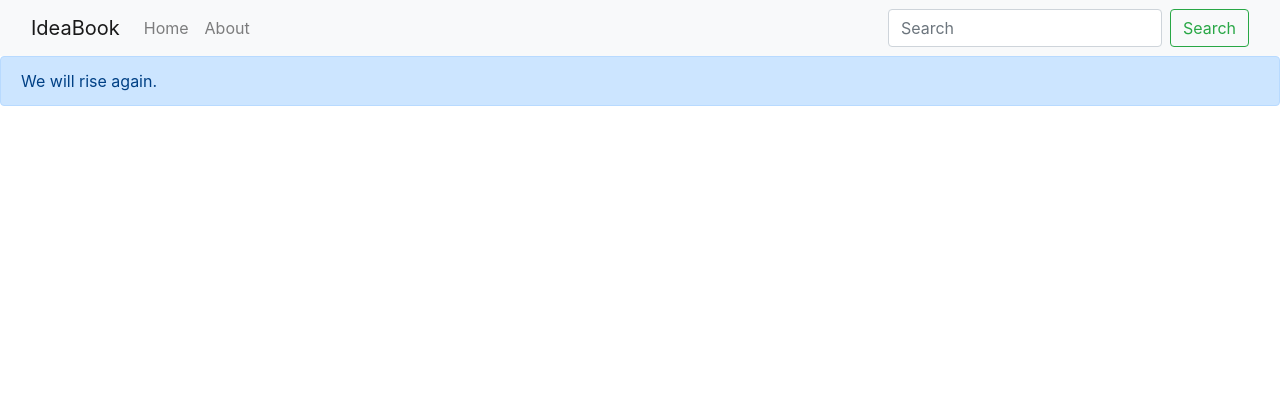
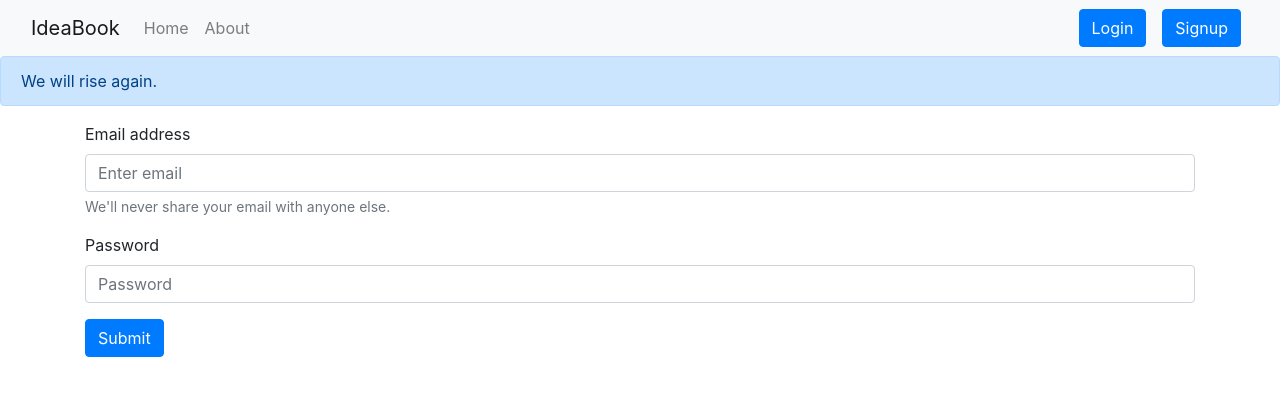
Before and after one commit to iamshivakhatri/Ideabook, a React (Create React App) app: page /login in a window 1280 px wide. Shown: the top 396 px of the page. Built offline with nearby package versions, Linux system fonts and the light colour scheme.

Commit message:
Added login component and connected with backend, use navigate from login.

```diff
--- a/src/App.js
+++ b/src/App.js
@@ -5,6 +5,8 @@
 import { BrowserRouter as Router, Routes, Route } from "react-router-dom";
 import NoteState from "./context/notes/NoteState";
 import Alert from "./Components/Alert";
+import Signup from "./Components/Signup";
+import Login from "./Components/Login";
 
 
 
@@ -26,6 +28,9 @@
               }
             />
             <Route path="/About" element={<About />} />
+            <Route path="/login" element={<Login/>} />
+            <Route path="/signup" element={<Signup />} />
+
 
           </Routes>
           </div>
--- /dev/null
+++ b/src/Components/Login.js
@@ -0,0 +1,72 @@
+import React, { useState } from "react";
+import {useNavigate} from 'react-router-dom';
+
+const Login = () =>  {
+  const [credentials, setCredentials] = useState({ email: "", password: "" });
+  let navigate = useNavigate();
+  const handleSubmit = async (e) => {
+    e.preventDefault();
+    //localhost:5000/api/auth/login
+    const response = await fetch("http://localhost:5000/api/auth/login", {
+      method: "POST",
+      headers: {
+        "Content-Type": "application/json",
+      },
+      body: JSON.stringify({
+        email: credentials.email,
+        password: credentials.password,
+      }),
+    });
+
+    //Logic to add in the client
+    const json = await response.json();
+    console.log(json);
+    if(json.success){
+        localStorage.setItem('token', json.authtoken);
+        navigate("/");
+    }
+  };
+  const onChange = (e) => {
+    setCredentials({ ...credentials, [e.target.name]: e.target.value });
+  };
+  return (
+    <div>
+      <form onSubmit={handleSubmit}>
+        <div className="form-group">
+          <label htmlFor="exampleInputEmail1">Email address</label>
+          <input
+            onChange={onChange}
+            type="email"
+            className="form-control"
+            name="email"
+            id="email"
+            aria-describedby="emailHelp"
+            placeholder="Enter email"
+            value={credentials.email}
+
+          />
+          <small id="emailHelp" className="form-text text-muted">
+            We'll never share your email with anyone else.
+          </small>
+        </div>
+        <div className="form-group">
+          <label htmlFor="exampleInputPassword1">Password</label>
+          <input
+           onChange={onChange}
+            type="password"
+            className="form-control"
+            id="password"
+            name="password"
+            placeholder="Password"
+            value={credentials.password}
+          />
+        </div>
+        <button type="submit" className="btn btn-primary">
+          Submit
+        </button>
+      </form>
+    </div>
+  );
+};
+
+export default Login;
--- a/src/Components/Navbar.js
+++ b/src/Components/Navbar.js
@@ -19,12 +19,13 @@
                         <li className="nav-item">
                             <Link className="nav-link" to="/about">About</Link>
                         </li>
+                    </ul>
 
-                    </ul>
                     <form className="d-flex">
-                        <input className="form-control me-2" type="search" placeholder="Search" aria-label="Search" />
-                        <button className="btn btn-outline-success" type="submit">Search</button>
+                        <Link href="#" className="btn btn-primary mx-2" to="/login" role="button">Login</Link>
+                        <Link href="#" className="btn btn-primary mx-2" to="/signup" role="button">Signup</Link>
                     </form>
+
                 </div>
             </div>
         </nav>
--- /dev/null
+++ b/src/Components/Signup.js
@@ -0,0 +1,9 @@
+import React from 'react'
+
+const Signup = () => {
+  return (
+    <div> I am signup </div>
+  )
+}
+
+export default Signup
--- a/src/context/notes/NoteState.js
+++ b/src/context/notes/NoteState.js
@@ -119,6 +119,7 @@
       body: JSON.stringify({ title: noteTitle, description: noteDescription, tag: noteTag }),
     });
     const json = response.json();
+    console.log(json);
 
     // Logic to edit in client
     let newNotes = JSON.parse(JSON.stringify(notes));
```
Also changed, not shown: 1 other file (tests, documents, lock files or other folders).
